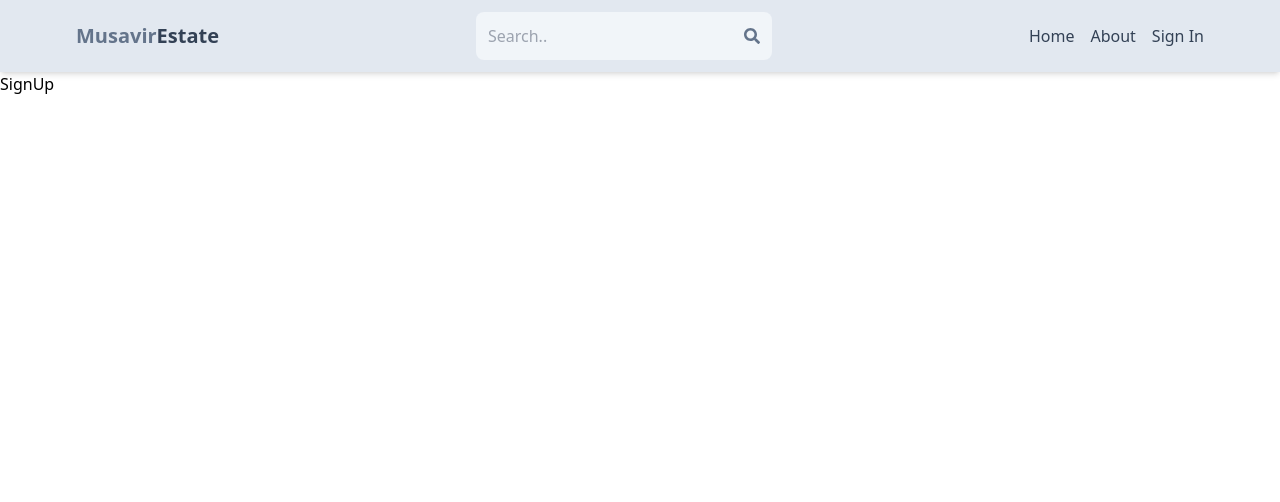
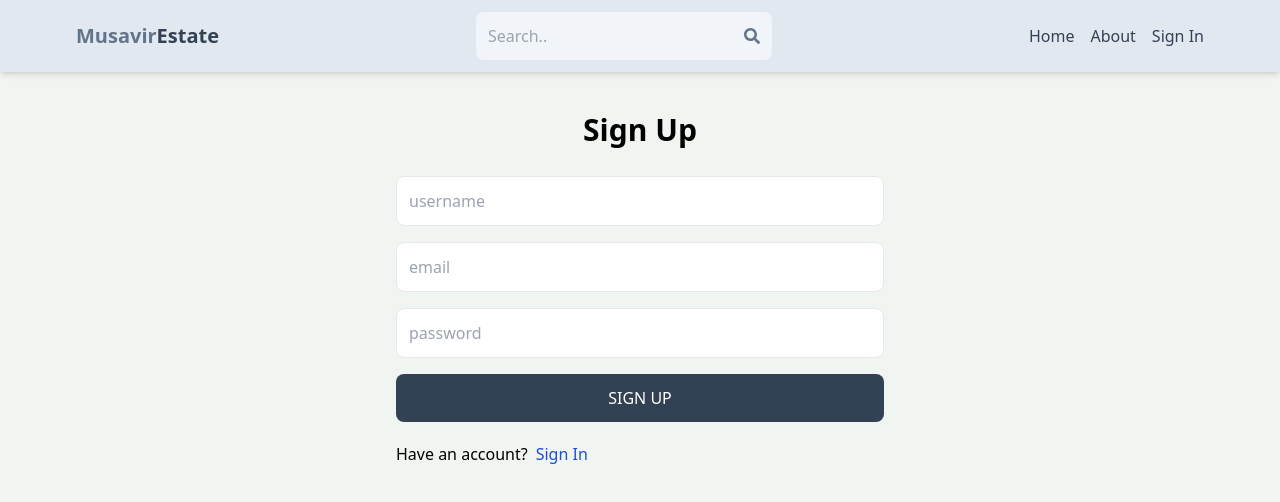
Before and after one commit to abdul17097/mern-estate-, a React (Vite) app in the folder client/: page /signup in a window 1280 px wide. Shown: the top 502 px of the page. Built offline with nearby package versions, Linux system fonts and the light colour scheme.

Commit message:
complete sign up page ui

```diff
--- a/client/src/App.jsx
+++ b/client/src/App.jsx
@@ -1,5 +1,5 @@
 import './App.css'
-import SignUp from './SignUp'
+import SignUp from './pages/SignUp'
 import Header from './component/Header'
 import About from './pages/About'
 import Home from './pages/Home'
--- a/client/src/SignUp.jsx
+++ /dev/null
@@ -1,9 +0,0 @@
-import React from 'react'
-
-const SignUp = () => {
-  return (
-    <div>SignUp</div>
-  )
-}
-
-export default SignUp
--- a/client/src/index.css
+++ b/client/src/index.css
@@ -1,3 +1,7 @@
 @tailwind base;
 @tailwind components;
 @tailwind utilities;
+
+body{
+    background-color: rgb(241, 245, 241);
+}
--- /dev/null
+++ b/client/src/pages/SignUp.jsx
@@ -0,0 +1,38 @@
+import React from 'react'
+import {Link} from 'react-router-dom'
+const SignUp = () => {
+  return (
+    <div className='p-3 max-w-lg mx-auto '>
+        <h1 className="text-3xl text-center font-bold my-7">Sign Up</h1>
+        <form className="flex flex-col gap-4">
+            <input
+            type="text"
+            placeholder='username'
+            className="border p-3 rounded-lg"
+            id='username'
+            />
+            <input
+            type="email"
+            placeholder='email'
+            className="border p-3 rounded-lg"
+            id='email'
+            />
+            <input
+            type="password"
+            placeholder='password'
+            className="border p-3 rounded-lg"
+            id='password'
+            />
+            <button className="bg-slate-700 p-3 rounded-lg text-white uppercase hover:opacity-65 disabled:opacity-80 ">Sign Up</button>
+        </form>
+        <div className="flex gap-2 mt-5">
+            <p className="">Have an account?</p>
+            <Link to='/signin'>
+                <span className="text-blue-700">Sign In</span>
+                </Link>
+        </div>
+    </div>
+  )
+}
+
+export default SignUp
```
